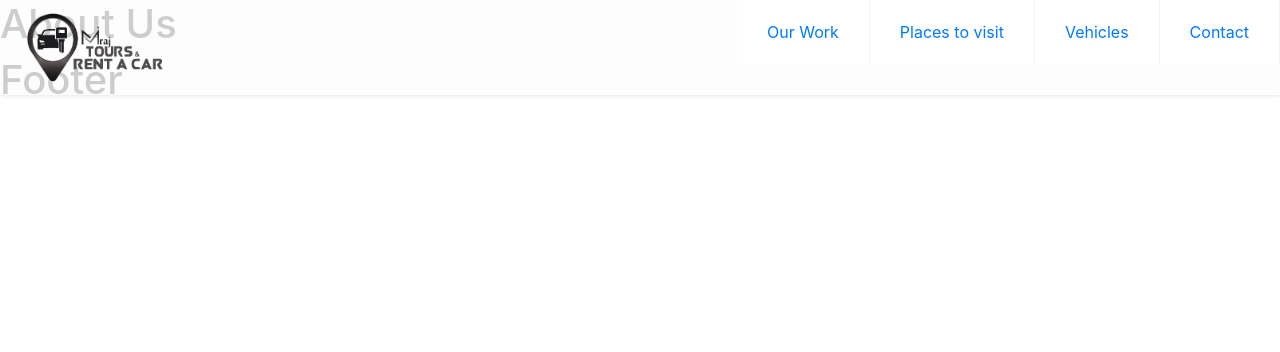
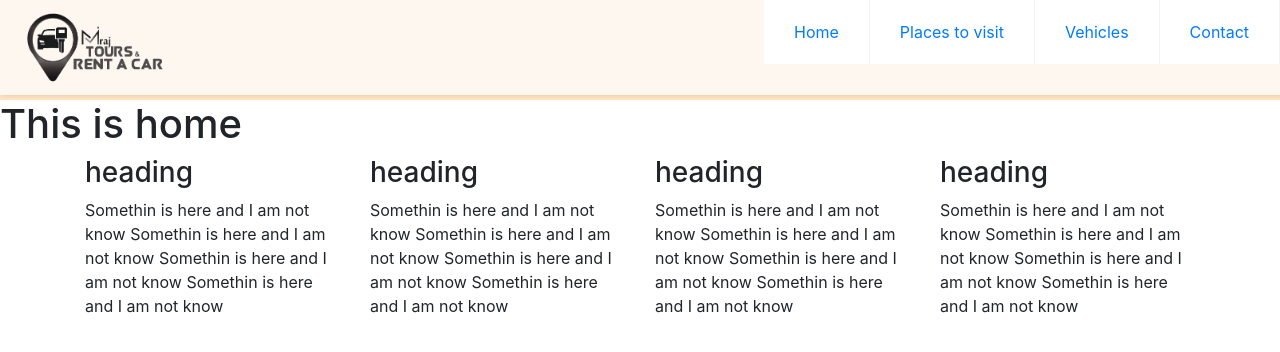
Before and after one commit to yashodgayashan/Tourism-Web-Site, a React (Create React App) app: page /contact-us in a window 1280 px wide. Shown: the top 352 px of the page. Built offline with nearby package versions, Linux system fonts and the light colour scheme.

Commit message:
added styles

```diff
--- /dev/null
+++ b/src/components/body/Body.css
@@ -0,0 +1,5 @@
+.bodyDiv {
+  height: 100px;
+  color: aquamarine;
+  background-color: bisque;
+}
--- a/src/components/body/Body.js
+++ b/src/components/body/Body.js
@@ -4,12 +4,17 @@ import Home from "./components/home/Home";
 import Places from "./components/places/Places";
 import Vehicles from "./components/vehicles/Vehicles";
 import AboutUs from "./components/aboutUs/AboutUs";
+import "./Body.css";
 
 const Body = () => {
   return (
     <Fragment>
+      <div className="bodyDiv"></div>
       <Router>
         <Switch>
+          <Route path="/">
+            <Home />
+          </Route>
           <Route path="/home">
             <Home />
           </Route>
--- a/src/components/footer/Footer.js
+++ b/src/components/footer/Footer.js
@@ -3,7 +3,44 @@ import React, { Fragment } from "react";
 const Footer = () => {
   return (
     <Fragment>
-      <h1>Footer</h1>
+      <div className="footer-top">
+        <div className="container">
+          <div className="row">
+            <div className="col-lg-3 col-md-3 col-sm-6 col-xs-12 segment-one">
+              <h3>heading</h3>
+              <p>
+                Somethin is here and I am not know Somethin is here and I am not
+                know Somethin is here and I am not know Somethin is here and I
+                am not know
+              </p>
+            </div>
+            <div className="col-lg-3 col-md-3 col-sm-6 col-xs-12 segment-two">
+              <h3>heading</h3>
+              <p>
+                Somethin is here and I am not know Somethin is here and I am not
+                know Somethin is here and I am not know Somethin is here and I
+                am not know
+              </p>
+            </div>
+            <div className="col-lg-3 col-md-3 col-sm-6 col-xs-12 segment-three">
+              <h3>heading</h3>
+              <p>
+                Somethin is here and I am not know Somethin is here and I am not
+                know Somethin is here and I am not know Somethin is here and I
+                am not know
+              </p>
+            </div>
+            <div className="col-lg-3 col-md-3 col-sm-6 col-xs-12 segment-four">
+              <h3>heading</h3>
+              <p>
+                Somethin is here and I am not know Somethin is here and I am not
+                know Somethin is here and I am not know Somethin is here and I
+                am not know
+              </p>
+            </div>
+          </div>
+        </div>
+      </div>
     </Fragment>
   );
 };
--- a/src/components/header/Header.js
+++ b/src/components/header/Header.js
@@ -5,7 +5,7 @@ import "./Header.css";
 const Header = () => {
   return (
     <header class="header">
-      <a href="" class="logo">
+      <a href="/home" class="logo">
         <img src={logo} width="150px" />
       </a>
       <input class="menu-btn" type="checkbox" id="menu-btn" />
@@ -14,7 +14,7 @@ const Header = () => {
       </label>
       <ul class="menu">
         <li>
-          <a href="/home">Our Work</a>
+          <a href="/home">Home</a>
         </li>
         <li>
           <a href="/places">Places to visit</a>
```
